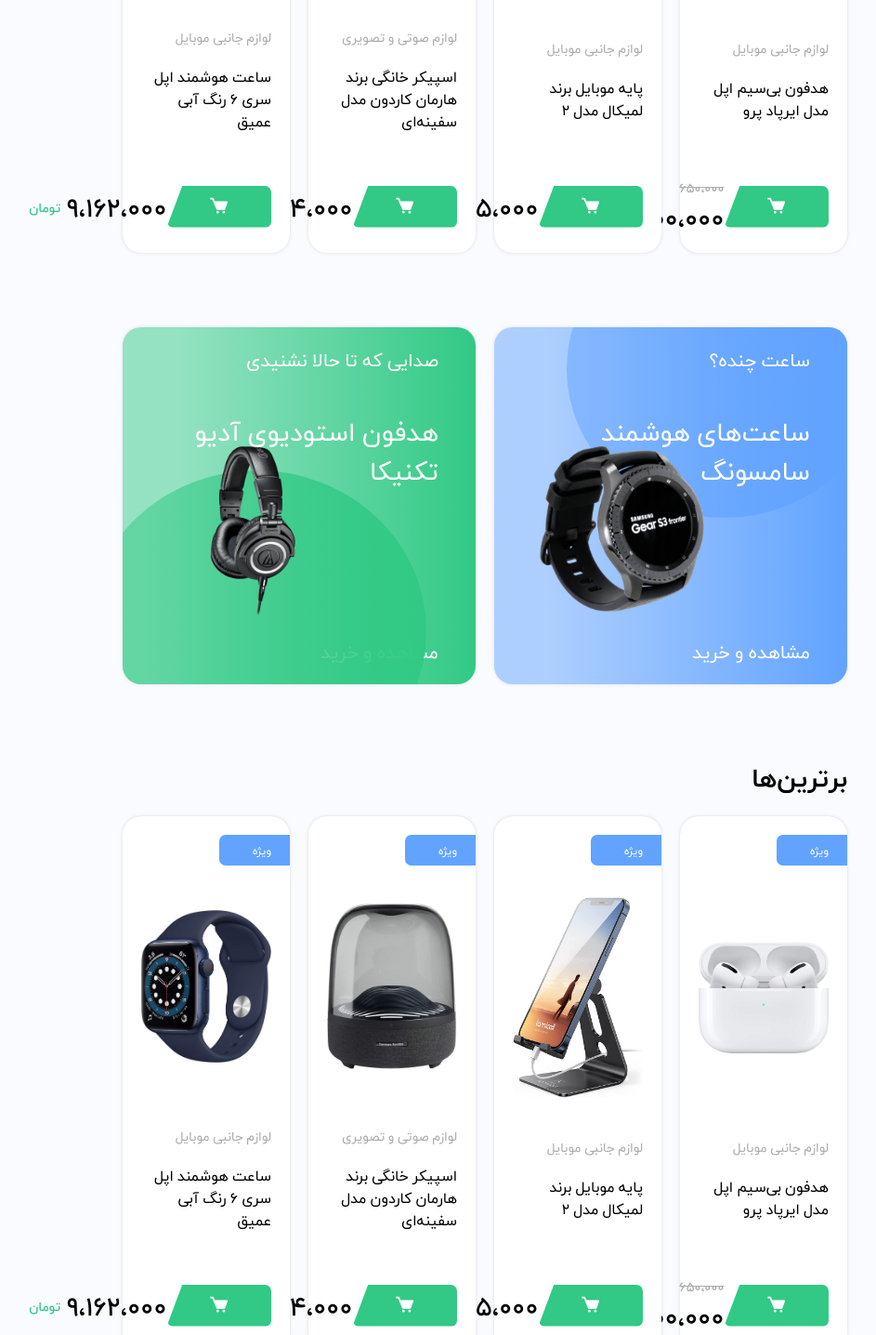
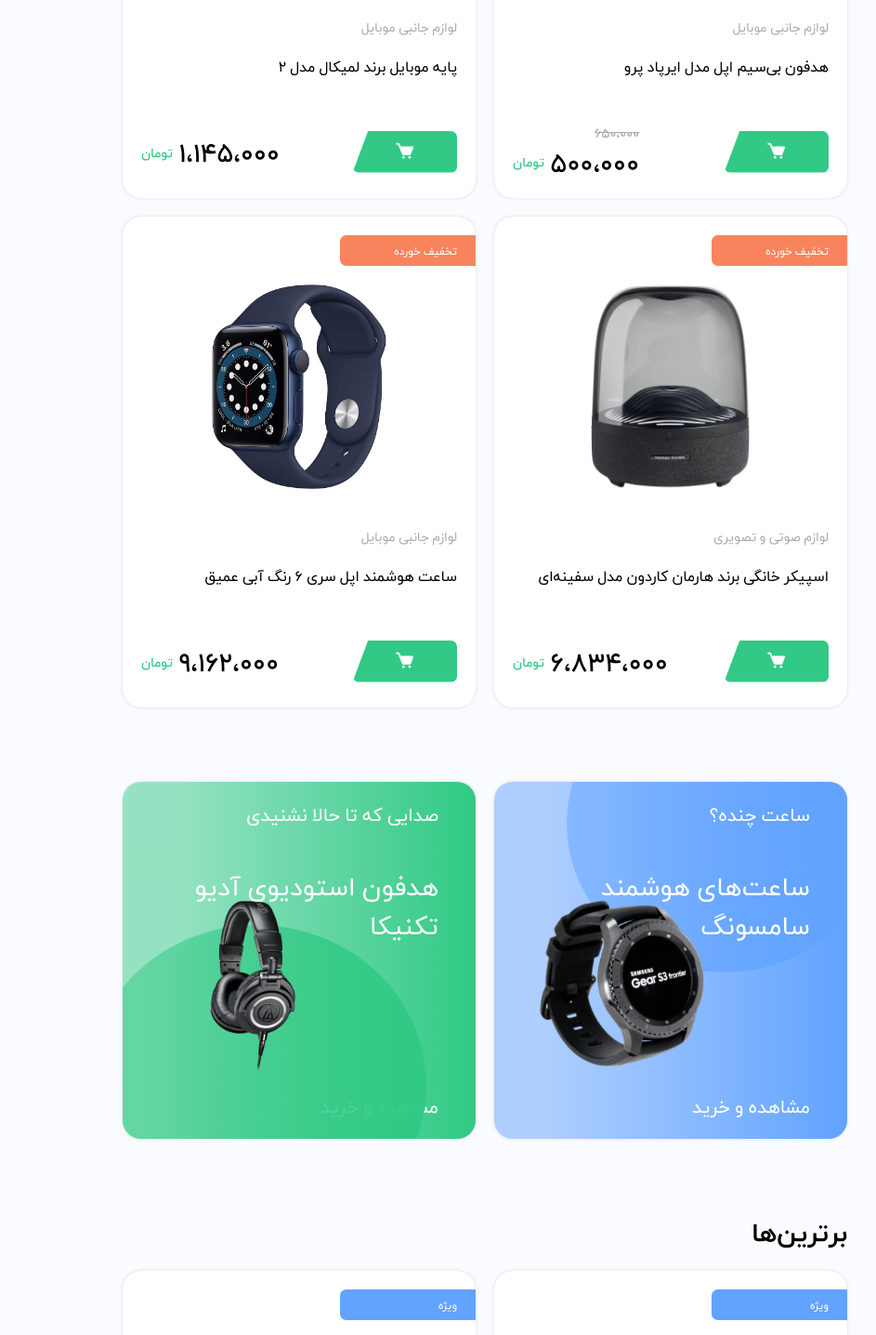
Before and after one commit to Narimanr/electro, a Next.js app: page / in a window 1280 px wide. Shown: the part 1202-2638 px from the top of the page at 93% size, without its empty margins (118-1061 px from the left). Built offline with nearby package versions, Linux system fonts and the light colour scheme.

Commit message:
Fix: Even more responsive adjustments

```diff
--- a/app/components/element/Card/Card.module.scss
+++ b/app/components/element/Card/Card.module.scss
@@ -107,12 +107,13 @@
 
 	&Footer {
 		display: flex;
+		flex-direction: row;
 		justify-content: space-between;
 		align-items: center;
 		min-height: 15rem;
+		flex-wrap: wrap;
 
 		@include desktop {
-			flex-direction: row;
 			min-height: 8rem;
 		}
 
--- a/app/components/layout/ProductGrid/ProductGrid.module.scss
+++ b/app/components/layout/ProductGrid/ProductGrid.module.scss
@@ -19,7 +19,7 @@
 		}
 
 		@include desktop {
-			grid-template-columns: repeat(4, minmax(10rem, 1fr));
+			grid-template-columns: repeat(auto-fit, minmax(30rem, 1fr));
 			justify-items: center;
 		}
 
--- a/app/components/layout/ProductRow/ProductRow.module.scss
+++ b/app/components/layout/ProductRow/ProductRow.module.scss
@@ -12,6 +12,7 @@
 		flex-direction: column;
 		gap: system.$default-gap;
 		flex-wrap: wrap;
+		justify-content: center;
 
 		@include desktop {
 			flex-direction: row;
@@ -19,8 +20,8 @@
 
 		& > * {
 			flex: 1 1 100%;
-			min-width: 0;
-			max-width: calc(100vw - (system.$mobile-padding * 2));
+			min-width: 25rem;
+			// max-width: calc(100vw - (system.$mobile-padding * 2));
 
 			@include desktop {
 				flex: 1 1 21%;
--- a/app/components/template/Home/Storefront.module.scss
+++ b/app/components/template/Home/Storefront.module.scss
@@ -68,6 +68,9 @@
 		background-repeat: no-repeat;
 		color: #fff;
 		padding: system.$default-gap system.$mobile-padding;
+		display: flex;
+		align-items: center;
+		justify-content: space-between;
 
 		@include desktop {
 			padding: system.$default-gap system.$desktop-padding;
@@ -100,8 +103,7 @@
 			list-style: none;
 
 			@include desktop {
-				grid-template-columns: repeat(2, 1fr);
-				font-size: inherit;
+				grid-template-columns: repeat(2, minmax(15rem, 1fr));
 			}
 			li {
 				display: flex;
@@ -118,16 +120,22 @@
 	&Overlay {
 		display: none;
 
-		@include desktop {
+		@include tab-port {
 			background: url("/images/pngkey.com-indian-students-png-images-3638423.png");
-			background-size: cover;
+			background-size: contain;
 			background-repeat: no-repeat;
 			position: absolute;
 			z-index: 10;
 			display: block;
-			height: 40rem;
-			width: 42.5rem;
+			height: 32.5rem;
+			width: 35rem;
 			bottom: 0;
+			left: system.$mobile-padding;
+		}
+
+		@include desktop {
+			height: 35rem;
+			width: 40rem;
 			left: system.$desktop-padding;
 		}
 	}
--- a/app/components/template/Home/Storefront.tsx
+++ b/app/components/template/Home/Storefront.tsx
@@ -69,9 +69,10 @@
                 </li>
               </ul>
             </div>
+            <div className={styles.whyOverlay}>
           </div>
-          <div className={styles.whyOverlay}>
           </div>
+
         </div>
 
         <div className={styles.recommended}>
```
